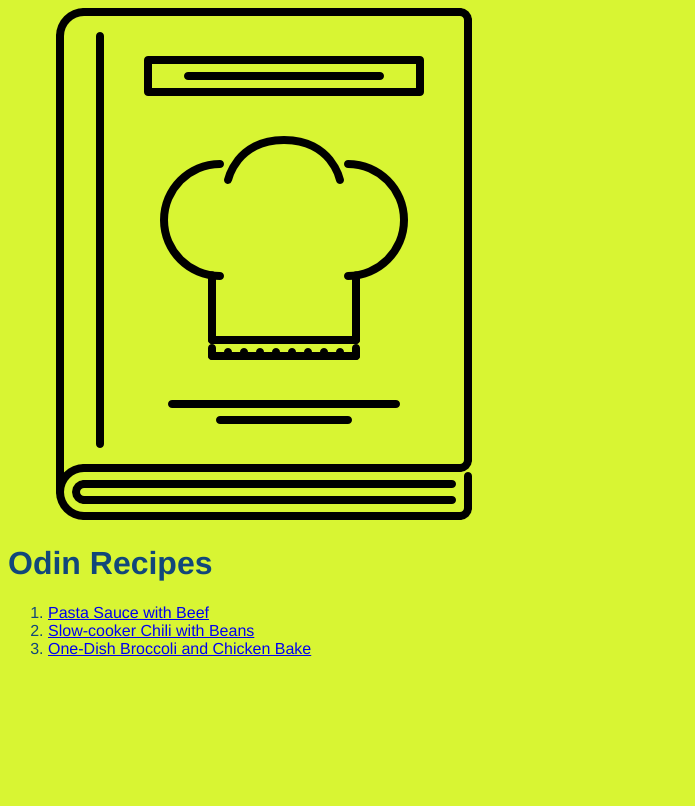
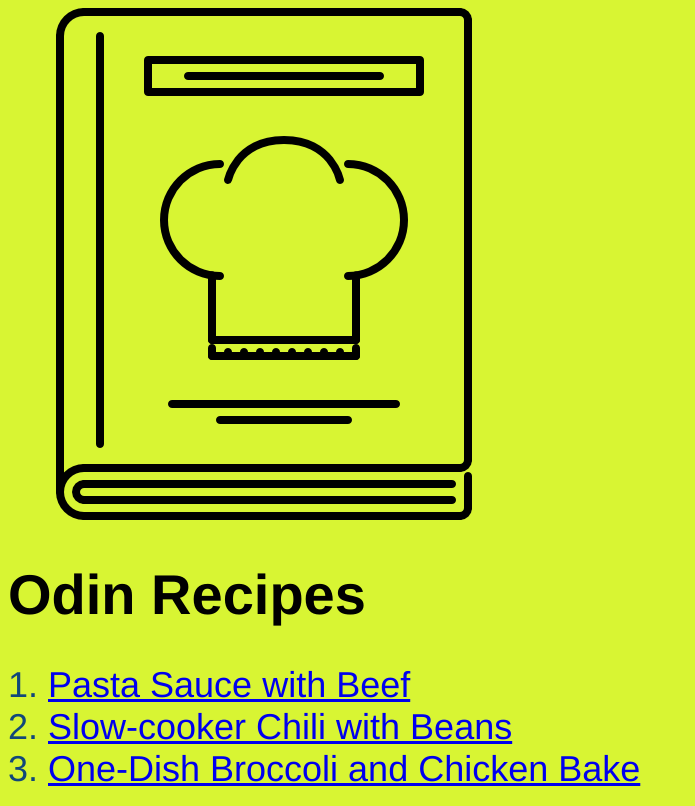
Before and after one commit to fadenjesse/odin-recipes, a plain HTML site: page index.html in a window 1280 px wide. Shown: the whole page, without its empty margins (0-695 px from the left). Drawn offline with Linux system fonts and the light colour scheme.

Commit message:
update font size

```diff
--- a/styles.css
+++ b/styles.css
@@ -2,6 +2,10 @@
     background-color:rgb(216, 245, 51);
     font-family: Helvetica, sans-serif
 }
-li, h1 {
-    color:rgb(17, 71, 122)
+li  {
+    color:rgb(17, 71, 122);
+    font-size: 36px
 }
+h1 {
+    font-size: 56px
+}
```
